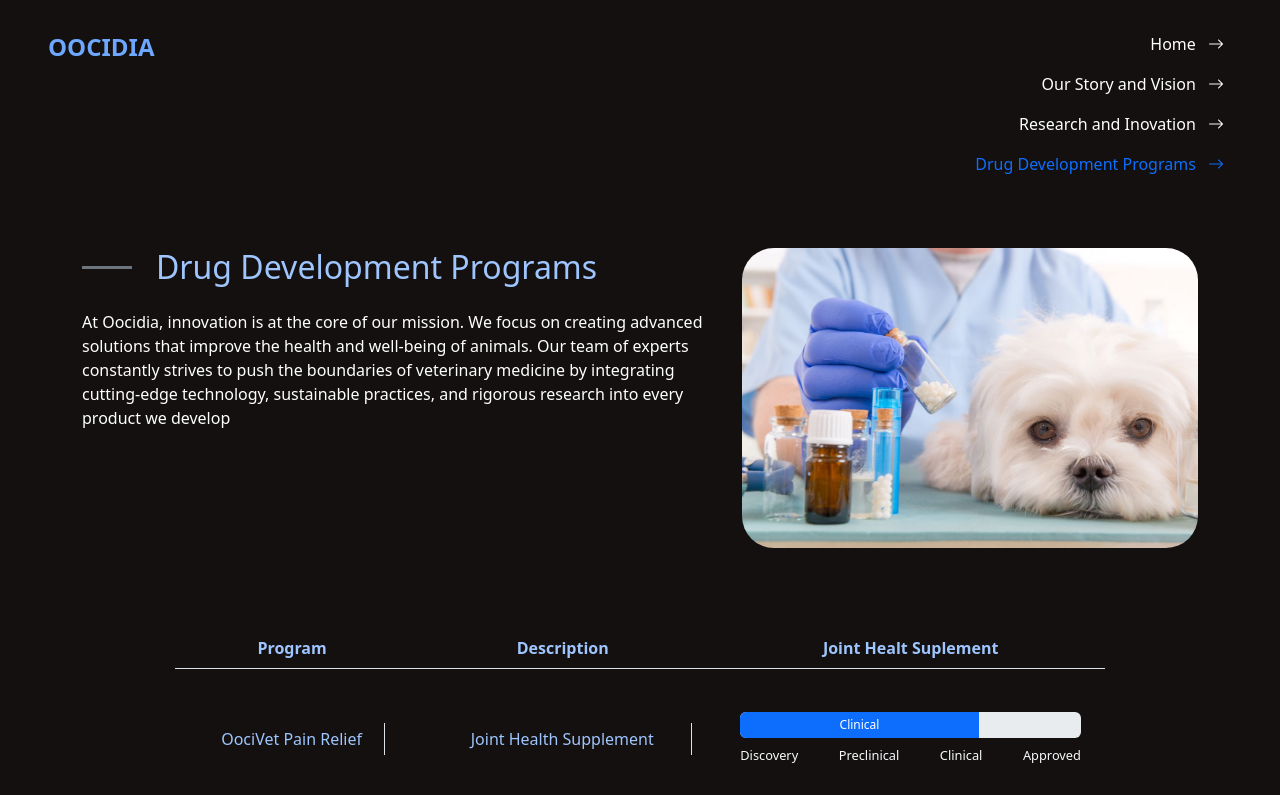
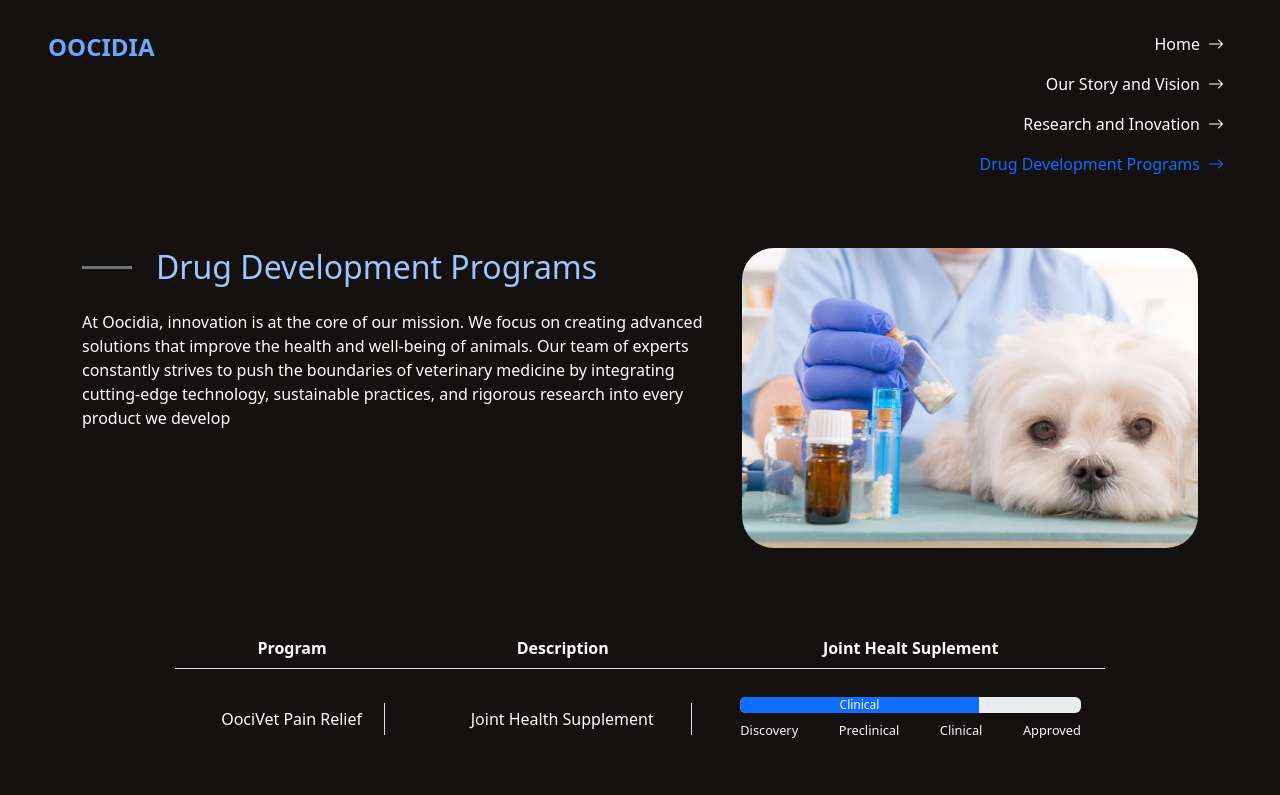
Before and after one commit to rnaufal52/oocidia, a React (Vite) app: page /drug-development-programs in a window 1280 px wide. Shown: the top 795 px of the page. Built offline with nearby package versions, Linux system fonts and the light colour scheme.

Commit message:
perbaikan halaman drug development program

```diff
--- a/src/Pages/DrugDevelopmentPrograms.tsx
+++ b/src/Pages/DrugDevelopmentPrograms.tsx
@@ -5,8 +5,11 @@ import dogsDoctor from "assets/img/dogs-doctor.jpg"
 import drugDevProgram from "assets/data/drugs-development-program.json"
 import Detailed from "./DrugDevProgram/Detailed"
 import { useState } from "react"
+import Icon from "Components/Icon"
+import useCarouselControlClick from "Hooks/useCarouselControlClick"
 
 const DrugDevelopmentPrograms = () => {
+    const onCarouselControlClick = useCarouselControlClick()
     const [showDetail, setShowDetail] = useState(false)
     const [detailedData, setDetailedData] = useState<Record<string, any>>({})
     const { "drugs-dev-program": drugDevPrograms } = drugDevProgram
@@ -49,7 +52,7 @@ const DrugDevelopmentPrograms = () => {
             <Col xl={10} className="mx-auto my-10 d-none d-lg-block">
                 <Table
                     borderless
-                    className="mt-8 table-text-blue-200 text-center align-middle"
+                    className="drug-dev-program-table mt-8 table-text-light text-center align-middle"
                     variant="transparent"
                     hover
                 >
@@ -65,7 +68,6 @@ const DrugDevelopmentPrograms = () => {
                             ({ program, summary, progress, status }, i) => (
                                 <tr
                                     key={i}
-                                    style={{ height: "140px" }}
                                     onClick={() =>
                                         handleShowDetail(drugDevPrograms[i])
                                     }
@@ -84,7 +86,7 @@ const DrugDevelopmentPrograms = () => {
                                         <ProgressBar
                                             label={status}
                                             now={progress}
-                                            style={{ height: "26px" }}
+                                            style={{ height: "16px" }}
                                         />
                                         <div className="d-flex justify-content-between text-light gap-3">
                                             <p className="mb-0 mt-2 fs-sm">
@@ -142,7 +144,7 @@ const DrugDevelopmentPrograms = () => {
                                             handleShowDetail(drugDevPrograms[i])
                                         }
                                     >
-                                        <Card.Body>
+                                        <Card.Body className="w-75 mx-auto">
                                             <div className="mb-5">
                                                 <p className="fs-sm">Program</p>
                                                 <h4>{program}</h4>
@@ -179,6 +181,26 @@ const DrugDevelopmentPrograms = () => {
                             )
                         )}
                     </div>
+                    {[
+                        { controllName: "prev", direction: "e", icon: "left" },
+                        { controllName: "next", direction: "s", icon: "right" }
+                    ].map(({ controllName, direction, icon }) => (
+                        <button
+                            key={controllName}
+                            onClick={() =>
+                                onCarouselControlClick(controllName as any)
+                            }
+                            className={`carousel-control-${controllName}`}
+                            type="button"
+                            data-bs-target="#drugDevProgramCarousel"
+                            data-bs-slide={controllName}
+                        >
+                            <Icon
+                                name={`arrow-${icon}-circle`}
+                                className={`fs-2 m${direction}-2`}
+                            />
+                        </button>
+                    ))}
                 </div>
             </Col>
 
--- a/src/Templates/HomeTemplates/HomeNavbar.tsx
+++ b/src/Templates/HomeTemplates/HomeNavbar.tsx
@@ -33,29 +33,27 @@ const HomeNavbar = () => {
                 </NavLink>
                 <Navbar.Toggle aria-controls="home-navbar" />
                 <Navbar.Collapse id="home-navbar">
-                    <Nav
-                        className="ms-auto flex-column text-end"
-                        onClick={handleClick}
-                    >
+                    <Nav className="ms-auto flex-column" onClick={handleClick}>
                         <NavLink className="nav-link" to="/">
-                            Home <Icon name="arrow-right" className="ms-2" />
+                            <span>Home</span>{" "}
+                            <Icon name="arrow-right" className="ms-2" />
                         </NavLink>
                         <NavLink className="nav-link" to="/story-and-vision">
-                            Our Story and Vision{" "}
+                            <span>Our Story and Vision</span>
                             <Icon name="arrow-right" className="ms-2" />
                         </NavLink>
                         <NavLink
                             className="nav-link"
                             to="/research-and-inovation"
                         >
-                            Research and Inovation{" "}
+                            <span>Research and Inovation</span>
                             <Icon name="arrow-right" className="ms-2" />
                         </NavLink>
                         <NavLink
                             className="nav-link"
                             to="/drug-development-programs"
                         >
-                            Drug Development Programs{" "}
+                            <span>Drug Development Programs</span>
                             <Icon name="arrow-right" className="ms-2" />
                         </NavLink>
                     </Nav>
--- a/src/assets/sass/components/_home-navbar.scss
+++ b/src/assets/sass/components/_home-navbar.scss
@@ -1,10 +1,22 @@
 @use "../vars/colors";
 
 .home-navbar {
+    .nav-link {
+        display: flex;
+        justify-content: end;
+
+        span {
+            display: block;
+            transition: 300ms;
+        }
+    }
+
     .nav-link:hover:not(.active) {
         color: colors.$blue-500;
         opacity: 1;
-        transform: translateX(-10px);
-        transition: 300ms;
+
+        span {
+            transform: translateX(-10px);
+        }
     }
 }
--- a/src/assets/sass/components/_table.scss
+++ b/src/assets/sass/components/_table.scss
@@ -4,6 +4,8 @@
     --bs-table-bg: transparent;
 
     tbody tr {
+        height: 100px;
+
         td {
             transition: 300ms;
         }
@@ -12,7 +14,7 @@
             cursor: pointer;
 
             td {
-                color: colors.$blue-500;
+                color: colors.$light;
             }
         }
     }
--- a/src/assets/sass/pages/_drug-dev-program.scss
+++ b/src/assets/sass/pages/_drug-dev-program.scss
@@ -1,3 +1,5 @@
+@use "../vars/colors";
+
 .drug-dev-program-carousel {
     .card {
         background-color: rgba(255, 255, 255, 0.15);
@@ -7,3 +9,25 @@
         }
     }
 }
+
+.drug-dev-program-table {
+    tbody {
+        td:first-child {
+            border-radius: 10px 0 0 10px;
+        }
+
+        td:last-child {
+            border-radius: 0 10px 10px 0;
+        }
+
+        tr {
+            transition: 300ms;
+
+            &:hover {
+                td {
+                    background-color: rgba(255, 255, 255, 0.15);
+                }
+            }
+        }
+    }
+}
```
Also changed, not shown: src/assets/sass/vars/_colors.scss (+6 -1 lines), src/assets/css/index.css, 1 other file (tests, documents, lock files or other folders).
